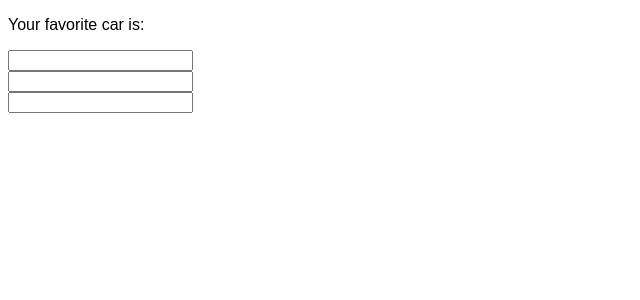
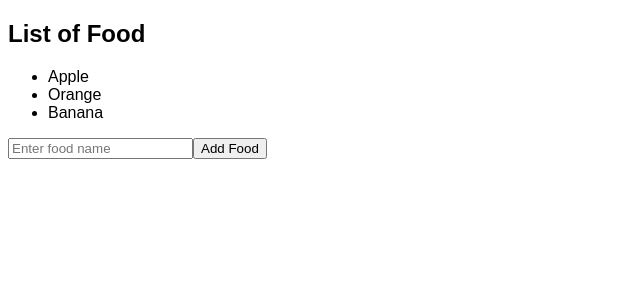
Before and after one commit to mulddang2/React-tutorial, a React (Vite) app: page / in a window 1280 px wide. Shown: the top 300 px of the page, without its empty margins (0-640 px from the left). Built offline with nearby package versions, Linux system fonts and the light colour scheme.

Commit message:
study: React JS how to update ARRAYS in state 🍎
#12

```diff
--- a/src/MyComponent.tsx
+++ b/src/MyComponent.tsx
@@ -1,34 +1,32 @@
 import React, { useState } from 'react';
 
 function MyComponent() {
-  const [car, setCar] = useState({
-    year: '',
-    make: '',
-    model: '',
-  });
+  const [foods, setFoods] = useState(['Apple', 'Orange', 'Banana']);
 
-  function handleYearChange(event) {
-    setCar((c) => ({ ...c, year: event.target.value }));
+  function handleAddFood() {
+    // 1. 내가 입력한 값 추가
+    const newFood = document.getElementById('foodInput').value;
+    // 2. 추후, 다시 입력 할 수 있도록 초기화
+    document.getElementById('foodInput').value = '';
+
+    setFoods((f) => [...f, newFood]);
   }
-  function handleMakeChange(event) {
-    setCar((c) => ({ ...c, make: event.target.value }));
-  }
-  function handleModelChange(event) {
-    setCar((c) => ({ ...c, model: event.target.value }));
+  function handleRemoveFood(index) {
+    setFoods(foods.filter((_, i) => i !== index));
   }
 
   return (
     <div>
-      <p>
-        Your favorite car is: {car.year} {car.make} {car.model}
-      </p>
-
-      <input type='number' value={car.year} onChange={handleYearChange} />
-      <br />
-      <input type='text' value={car.make} onChange={handleMakeChange} />
-      <br />
-      <input type='text' value={car.model} onChange={handleModelChange} />
-      <br />
+      <h2>List of Food</h2>
+      <ul>
+        {foods.map((food, index) => (
+          <li key={index} onClick={() => handleRemoveFood(index)}>
+            {food}
+          </li>
+        ))}
+      </ul>
+      <input type='text' id='foodInput' placeholder='Enter food name' />
+      <button onClick={handleAddFood}>Add Food</button>
     </div>
   );
 }
```
